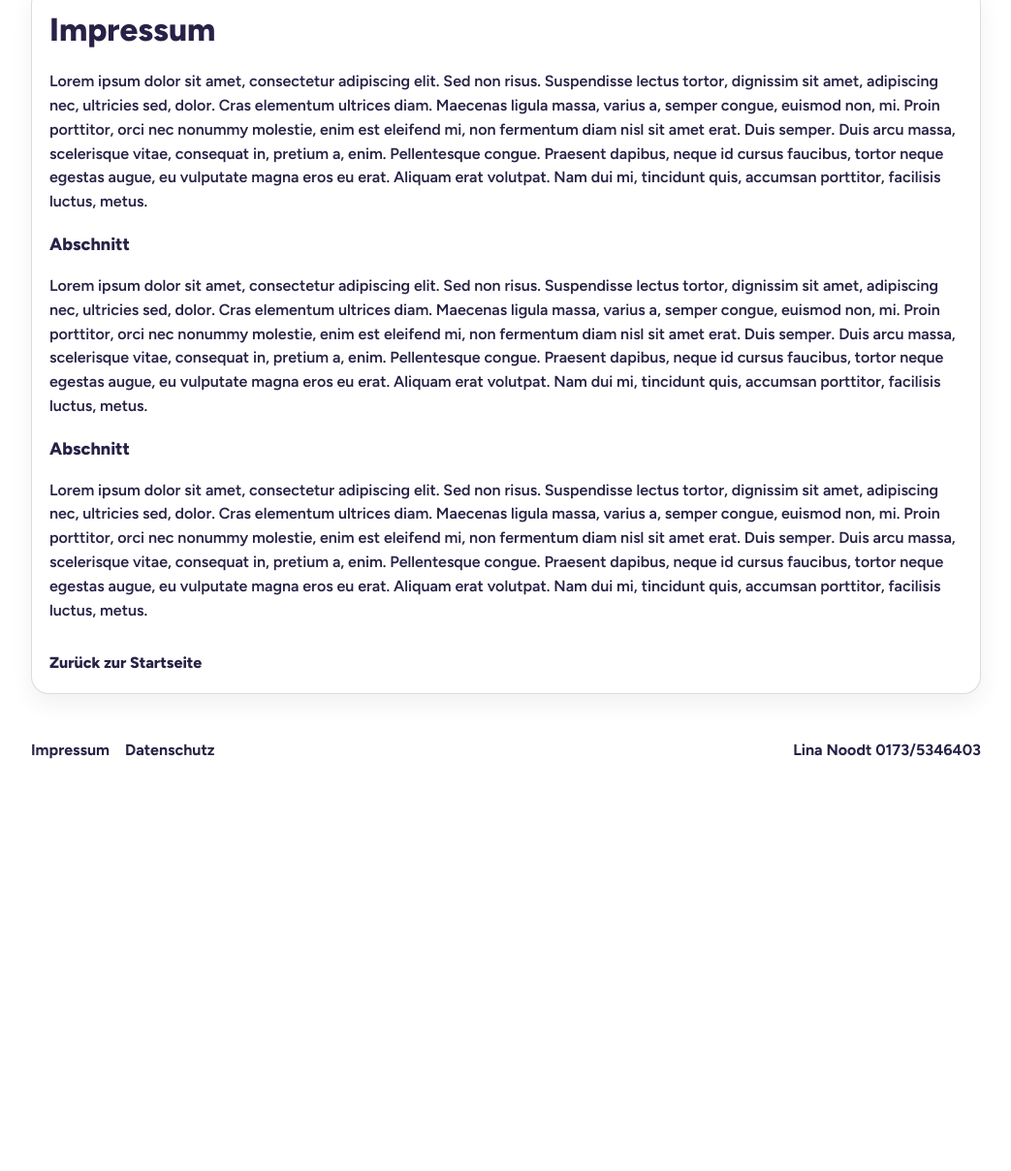
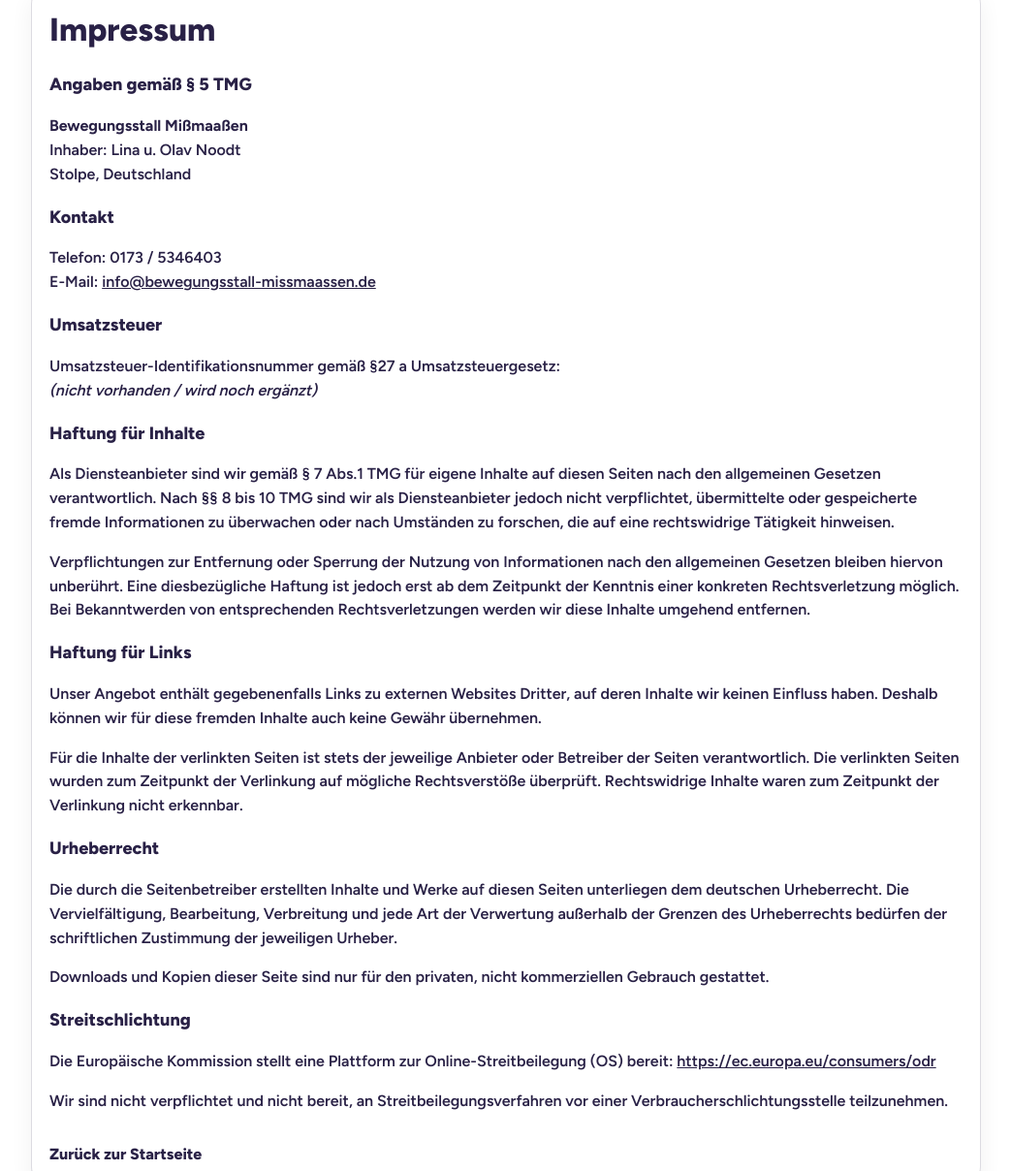
Before and after one commit to dasHALLERT/bewegungsstall-missmaassen.github.io, a plain HTML site: page impressum.html in a window 1280 px wide. Shown: the part 141-1349 px from the top of the page at 97% size, without its empty margins (118-1161 px from the left). Before the commit the page ends 946 px from the top, so only its background shows below. Drawn offline with Linux system fonts and the light colour scheme.

Commit message:
Update impressum.html

```diff
--- a/impressum.html
+++ b/impressum.html
@@ -26,28 +26,95 @@
   <main id="main" class="main">
     <section class="container">
       <div class="legal-card">
-        <h1>Impressum</h1>
+       <h1>Impressum</h1>
 
-        <p>Lorem ipsum dolor sit amet, consectetur adipiscing elit. Sed non risus. Suspendisse lectus tortor, dignissim sit amet, adipiscing nec, ultricies sed, dolor. Cras elementum ultrices diam. Maecenas ligula massa, varius a, semper congue, euismod non, mi.
+<section>
+  <h2>Angaben gemäß § 5 TMG</h2>
+  <p>
+    <strong>Bewegungsstall Mißmaaßen</strong><br>
+    Inhaber: Lina u. Olav Noodt<br>
+    Stolpe, Deutschland
+  </p>
+</section>
 
-Proin porttitor, orci nec nonummy molestie, enim est eleifend mi, non fermentum diam nisl sit amet erat. Duis semper. Duis arcu massa, scelerisque vitae, consequat in, pretium a, enim. Pellentesque congue.
+<section>
+  <h2>Kontakt</h2>
+  <p>
+    Telefon: 0173 / 5346403<br>
+    E-Mail:
+    <a href="mailto:info@bewegungsstall-missmaassen.de">
+      info@bewegungsstall-missmaassen.de
+    </a>
+  </p>
+</section>
 
-Praesent dapibus, neque id cursus faucibus, tortor neque egestas augue, eu vulputate magna eros eu erat. Aliquam erat volutpat. Nam dui mi, tincidunt quis, accumsan porttitor, facilisis luctus, metus.</p>
+<section>
+  <h2>Umsatzsteuer</h2>
+  <p>
+    Umsatzsteuer-Identifikationsnummer gemäß §27 a Umsatzsteuergesetz:<br>
+    <em>(nicht vorhanden / wird noch ergänzt)</em>
+  </p>
+</section>
 
-        <h2>Abschnitt</h2>
-        <p>Lorem ipsum dolor sit amet, consectetur adipiscing elit. Sed non risus. Suspendisse lectus tortor, dignissim sit amet, adipiscing nec, ultricies sed, dolor. Cras elementum ultrices diam. Maecenas ligula massa, varius a, semper congue, euismod non, mi.
+<section>
+  <h2>Haftung für Inhalte</h2>
+  <p>
+    Als Diensteanbieter sind wir gemäß § 7 Abs.1 TMG für eigene Inhalte auf diesen Seiten
+    nach den allgemeinen Gesetzen verantwortlich. Nach §§ 8 bis 10 TMG sind wir als
+    Diensteanbieter jedoch nicht verpflichtet, übermittelte oder gespeicherte fremde
+    Informationen zu überwachen oder nach Umständen zu forschen, die auf eine rechtswidrige
+    Tätigkeit hinweisen.
+  </p>
+  <p>
+    Verpflichtungen zur Entfernung oder Sperrung der Nutzung von Informationen nach den
+    allgemeinen Gesetzen bleiben hiervon unberührt. Eine diesbezügliche Haftung ist jedoch
+    erst ab dem Zeitpunkt der Kenntnis einer konkreten Rechtsverletzung möglich. Bei
+    Bekanntwerden von entsprechenden Rechtsverletzungen werden wir diese Inhalte umgehend
+    entfernen.
+  </p>
+</section>
 
-Proin porttitor, orci nec nonummy molestie, enim est eleifend mi, non fermentum diam nisl sit amet erat. Duis semper. Duis arcu massa, scelerisque vitae, consequat in, pretium a, enim. Pellentesque congue.
+<section>
+  <h2>Haftung für Links</h2>
+  <p>
+    Unser Angebot enthält gegebenenfalls Links zu externen Websites Dritter, auf deren Inhalte
+    wir keinen Einfluss haben. Deshalb können wir für diese fremden Inhalte auch keine Gewähr
+    übernehmen.
+  </p>
+  <p>
+    Für die Inhalte der verlinkten Seiten ist stets der jeweilige Anbieter oder Betreiber der
+    Seiten verantwortlich. Die verlinkten Seiten wurden zum Zeitpunkt der Verlinkung auf
+    mögliche Rechtsverstöße überprüft. Rechtswidrige Inhalte waren zum Zeitpunkt der
+    Verlinkung nicht erkennbar.
+  </p>
+</section>
 
-Praesent dapibus, neque id cursus faucibus, tortor neque egestas augue, eu vulputate magna eros eu erat. Aliquam erat volutpat. Nam dui mi, tincidunt quis, accumsan porttitor, facilisis luctus, metus.</p>
+<section>
+  <h2>Urheberrecht</h2>
+  <p>
+    Die durch die Seitenbetreiber erstellten Inhalte und Werke auf diesen Seiten unterliegen
+    dem deutschen Urheberrecht. Die Vervielfältigung, Bearbeitung, Verbreitung und jede Art der
+    Verwertung außerhalb der Grenzen des Urheberrechts bedürfen der schriftlichen Zustimmung
+    der jeweiligen Urheber.
+  </p>
+  <p>
+    Downloads und Kopien dieser Seite sind nur für den privaten, nicht kommerziellen Gebrauch
+    gestattet.
+  </p>
+</section>
 
-        <h2>Abschnitt</h2>
-        <p>Lorem ipsum dolor sit amet, consectetur adipiscing elit. Sed non risus. Suspendisse lectus tortor, dignissim sit amet, adipiscing nec, ultricies sed, dolor. Cras elementum ultrices diam. Maecenas ligula massa, varius a, semper congue, euismod non, mi.
-
-Proin porttitor, orci nec nonummy molestie, enim est eleifend mi, non fermentum diam nisl sit amet erat. Duis semper. Duis arcu massa, scelerisque vitae, consequat in, pretium a, enim. Pellentesque congue.
-
-Praesent dapibus, neque id cursus faucibus, tortor neque egestas augue, eu vulputate magna eros eu erat. Aliquam erat volutpat. Nam dui mi, tincidunt quis, accumsan porttitor, facilisis luctus, metus.</p>
-
+<section>
+  <h2>Streitschlichtung</h2>
+  <p>
+    Die Europäische Kommission stellt eine Plattform zur Online-Streitbeilegung (OS) bereit:
+    <a href="https://ec.europa.eu/consumers/odr" target="_blank" rel="noopener noreferrer">
+      https://ec.europa.eu/consumers/odr
+    </a>
+  </p>
+  <p>
+    Wir sind nicht verpflichtet und nicht bereit, an Streitbeilegungsverfahren vor einer
+    Verbraucherschlichtungsstelle teilzunehmen.
+  </p>
         <a class="legal-back" href="index.html">Zurück zur Startseite</a>
       </div>
     </section>
```
